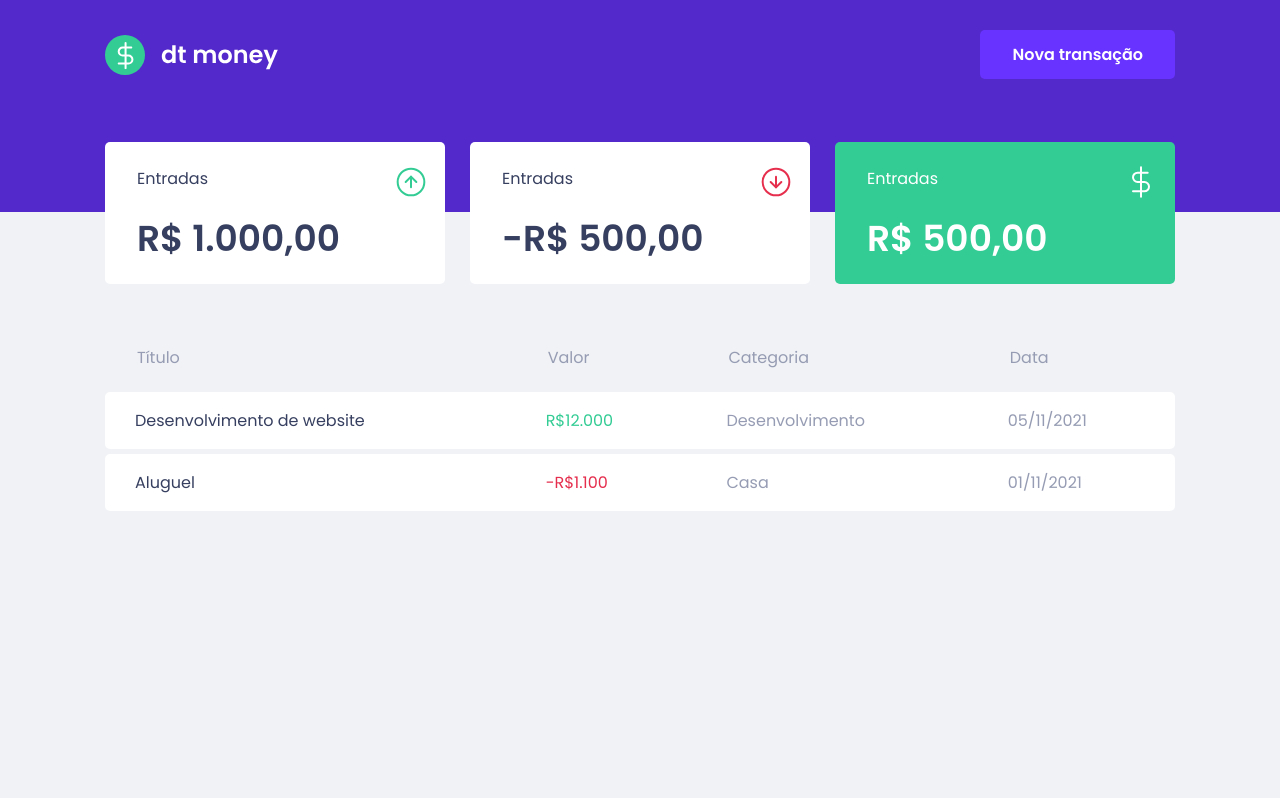
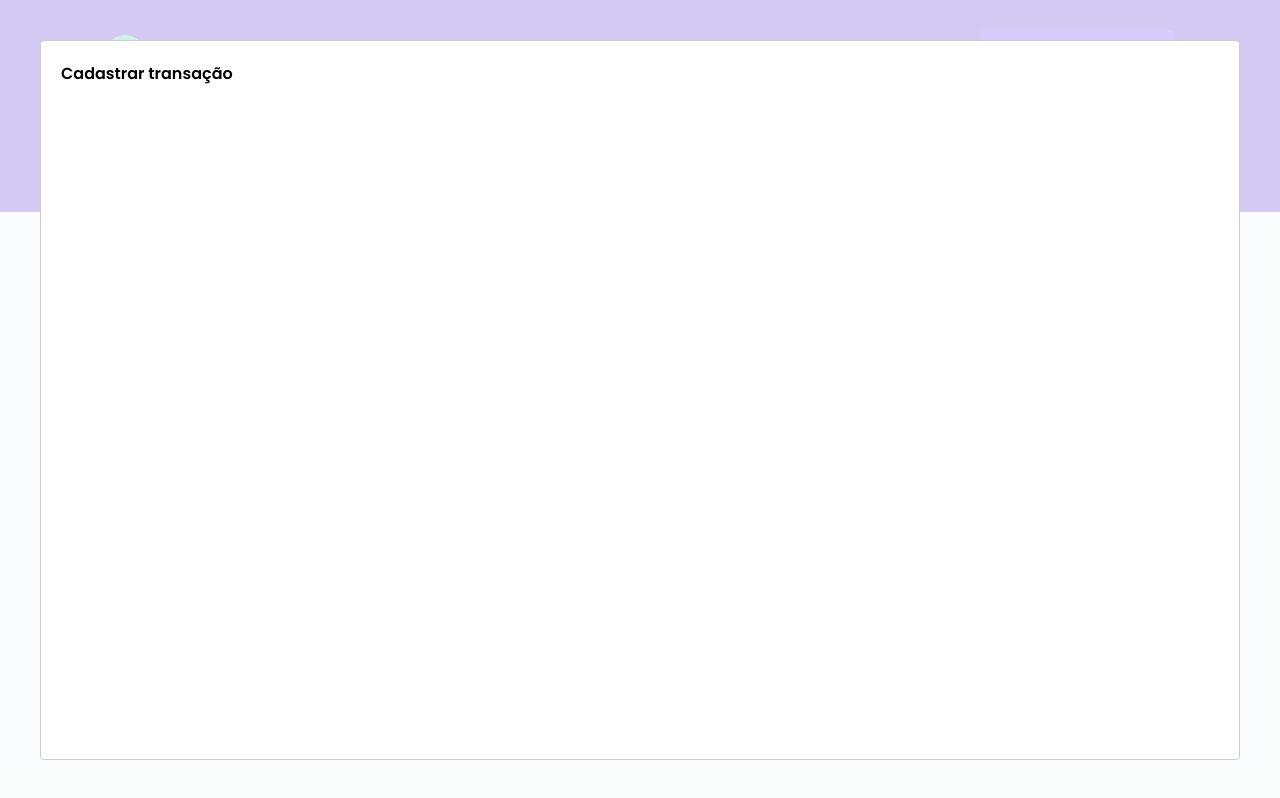
Before and after one commit to josefirmino/dtmoney, a React (Create React App) app: page / in a window 1280 px wide. Both pictures are taken after a click on the button "Nova transação". Built offline with nearby package versions, Linux system fonts and the light colour scheme; no server answers; what miragejs would draw is missing.

Commit message:
Criando componente de Modal

```diff
--- a/package.json
+++ b/package.json
@@ -3,10 +3,12 @@
   "version": "0.1.0",
   "private": true,
   "dependencies": {
+    "@types/react-modal": "^3.13.1",
     "axios": "^0.24.0",
     "miragejs": "^0.1.42",
     "react": "^17.0.2",
     "react-dom": "^17.0.2",
+    "react-modal": "^3.14.3",
     "react-scripts": "4.0.3",
     "styled-components": "^5.3.3",
     "web-vitals": "^1.0.1"
--- a/src/App.tsx
+++ b/src/App.tsx
@@ -1,14 +1,34 @@
+import { useState } from "react";
+import Modal from "react-modal";
 import { GlobalStyle } from "./styles/global";
 
 // Components
 import { Header } from "./components/Header";
 import { Dashboard } from "./components/Dashboard";
+import { NewTransactionModal } from "./components/NewTransactionModal";
+
+Modal.setAppElement("#root");
 
 export function App() {
+  const [isNewTransactionModalOpen, setIsNewTransactionModalOpen] =
+    useState(false);
+
+  function handleOpenNewTransactionModal() {
+    setIsNewTransactionModalOpen(true);
+  }
+
+  function handleCloseNewTransactionModal() {
+    setIsNewTransactionModalOpen(false);
+  }
+
   return (
     <>
-      <Header />
+      <Header onOpenNewTransitionModal={handleOpenNewTransactionModal} />
       <Dashboard />
+      <NewTransactionModal
+        isOpen={isNewTransactionModalOpen}
+        onRequestClose={handleCloseNewTransactionModal}
+      />
       <GlobalStyle />
     </>
   );
--- a/src/components/Header/index.tsx
+++ b/src/components/Header/index.tsx
@@ -3,13 +3,19 @@
 // Styled
 import { Section, Container, HeaderDiv } from "./styles";
 
-export function Header() {
+interface HeaderProps {
+  onOpenNewTransitionModal: () => void;
+}
+
+export function Header({ onOpenNewTransitionModal }: HeaderProps) {
   return (
     <Section>
       <Container>
         <HeaderDiv>
           <img src={logoImg} alt="dt money" />
-          <button type="button">Nova transação</button>
+          <button type="button" onClick={onOpenNewTransitionModal}>
+            Nova transação
+          </button>
         </HeaderDiv>
       </Container>
     </Section>
--- /dev/null
+++ b/src/components/NewTransactionModal/index.tsx
@@ -0,0 +1,17 @@
+import Modal from "react-modal";
+
+interface NewTransactionModalProps {
+  isOpen: boolean;
+  onRequestClose: () => void;
+}
+
+export function NewTransactionModal({
+  isOpen,
+  onRequestClose,
+}: NewTransactionModalProps) {
+  return (
+    <Modal isOpen={isOpen} onRequestClose={onRequestClose}>
+      <h2>Cadastrar transação</h2>
+    </Modal>
+  );
+}
--- /dev/null
+++ b/src/components/NewTransactionModal/styles.ts
@@ -0,0 +1,3 @@
+import styled from "styled-components";
+
+export const Contaierra = styled.div``;
```
Also changed, not shown: 1 other file (tests, documents, lock files or other folders).
